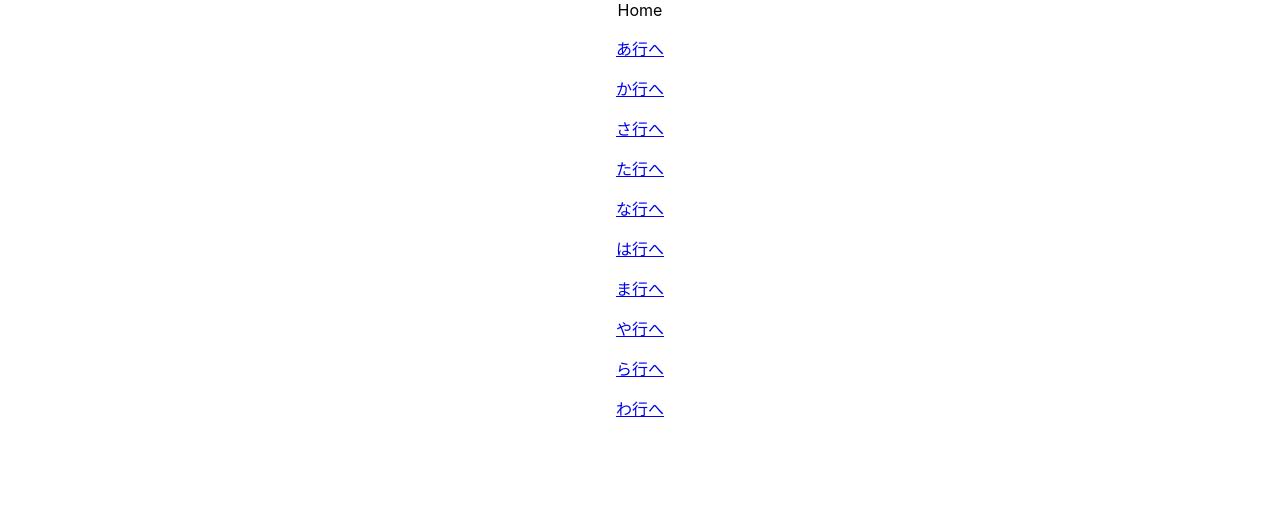
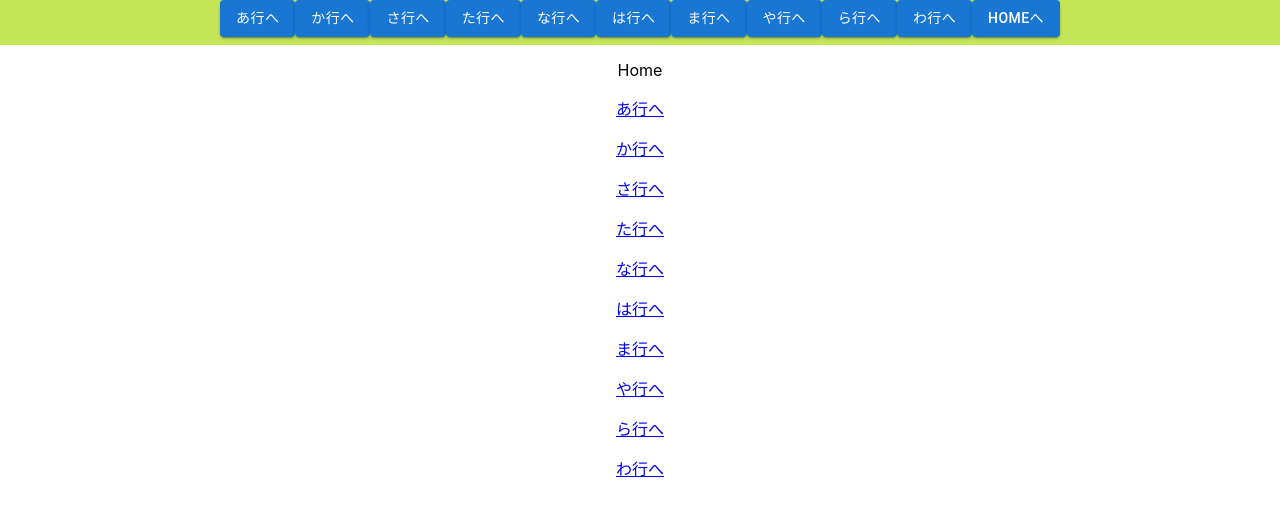
Before and after one commit to yorisanteam/react-list, a React (Create React App) app: page / in a window 1280 px wide. Shown: the top 516 px of the page. Built offline with nearby package versions, Linux system fonts and the light colour scheme.

Commit message:
リスト表示まで完成

```diff
--- a/package.json
+++ b/package.json
@@ -3,10 +3,15 @@
   "version": "0.1.0",
   "private": true,
   "dependencies": {
+    "@emotion/react": "^11.10.5",
+    "@emotion/styled": "^11.10.5",
+    "@mui/icons-material": "^5.10.9",
+    "@mui/material": "^5.10.13",
     "@testing-library/jest-dom": "^5.16.5",
     "@testing-library/react": "^13.4.0",
     "@testing-library/user-event": "^13.5.0",
     "react": "^18.2.0",
+    "react-burger-menu": "^3.0.8",
     "react-dom": "^18.2.0",
     "react-router-dom": "^6.4.3",
     "react-scripts": "5.0.1",
--- a/public/index.html
+++ b/public/index.html
@@ -24,7 +24,7 @@
       work correctly both with client-side routing and a non-root public URL.
       Learn how to configure a non-root public URL by running `npm run build`.
     -->
-    <title>React App</title>
+    <title>コミックリスト</title>
   </head>
   <body>
     <noscript>You need to enable JavaScript to run this app.</noscript>
--- a/src/App.jsx
+++ b/src/App.jsx
@@ -12,6 +12,7 @@ import TurnMA from './components/TurnMA.jsx';
 import TurnYA from './components/TurnYA.jsx';
 import TurnRA from './components/TurnRA.jsx';
 import TurnWA from './components/TurnWA.jsx';
+import Sidebar from './components/Sidebar.jsx';
 import NotFound from './components/NotFound.jsx';
 import { BrowserRouter, Routes, Route } from 'react-router-dom';
 
@@ -19,6 +20,12 @@ function App() {
 
   return (
     <div className="App">
+      <div className='outside'>
+        <div className='sidebar'>
+          <Sidebar />
+        </div>
+      </div>
+      <div className='contents'>
         <BrowserRouter>
           <Routes>
             <Route path="/" element={<Home />} />
@@ -36,6 +43,7 @@ function App() {
           </Routes>
         </BrowserRouter>
       </div>
+    </div>
   );
 }
 
--- a/src/components/Home.jsx
+++ b/src/components/Home.jsx
@@ -3,10 +3,10 @@ import { Link } from 'react-router-dom';
 
 function Home() {
   return (
-    <div>
+    <div className='home'>
         <div>Home</div>
         <div>
-            <p>{<Link to={'/A/'}>あ行へ</Link>}</p>
+            <p>{<Link to={'/A'}>あ行へ</Link>}</p>
             <p>{<Link to={'/KA'}>か行へ</Link>}</p>
             <p>{<Link to={'/SA'}>さ行へ</Link>}</p>
             <p>{<Link to={'/TA'}>た行へ</Link>}</p>
--- /dev/null
+++ b/src/components/Sidebar.jsx
@@ -0,0 +1,26 @@
+import React from 'react';
+import Button from '@mui/material/Button';
+
+
+function Sidebar(props) {
+
+  return (
+      <div>
+        <Button variant="contained" href="/A">あ行へ</Button>
+        <Button variant="contained" href="/KA">か行へ</Button>
+        <Button variant="contained" href="/SA">さ行へ</Button>
+        <Button variant="contained" href="/TA">た行へ</Button>
+        <Button variant="contained" href="/NA">な行へ</Button>
+        <Button variant="contained" href="/HA">は行へ</Button>
+        <Button variant="contained" href="/MA">ま行へ</Button>
+        <Button variant="contained" href="/YA">や行へ</Button>
+        <Button variant="contained" href="/RA">ら行へ</Button>
+        <Button variant="contained" href="/WA">わ行へ</Button>
+        <Button variant="contained" href="/">HOMEへ</Button>
+    </div>
+  )
+}
+
+
+
+export default Sidebar
--- a/src/components/TurnKA.jsx
+++ b/src/components/TurnKA.jsx
@@ -2,6 +2,7 @@ import React from 'react';
 import ComicList from '../comiclist.json';
 
 function turnKA(props) {
+    let nameASIN = "https://www.amazon.co.jp/dp/";
     let Clist = [];
     let ClistKA = [];
     let result = ComicList.sort(function(a,b){
@@ -12,7 +13,13 @@ function turnKA(props) {
         {(() => {
             for(let z in result){
                 if(result[z]["フリガナ"].slice(0,1) === 'カ' || result[z]["フリガナ"].slice(0,1) === 'ガ' || result[z]["フリガナ"].slice(0,1) === 'キ' || result[z]["フリガナ"].slice(0,1) === 'ギ' || result[z]["フリガナ"].slice(0,1) === 'ク' || result[z]["フリガナ"].slice(0,1) === 'グ' || result[z]["フリガナ"].slice(0,1) === 'ケ' || result[z]["フリガナ"].slice(0,1) === 'ゲ' || result[z]["フリガナ"].slice(0,1) === 'コ' || result[z]["フリガナ"].slice(0,1) === 'ゴ'){
-                    Clist = <li className='innerList'>{result[z]["タイトル"] + "    ASIN = "}<span className='red'>{ComicList[z]["ASIN"]}</span></li>;
+                    Clist = <li className='innerList'>
+                      <span>
+                        <a href={nameASIN + result[z]["ASIN"]} target="_blank" rel="noreferrer">{result[z]["タイトル"]}</a>
+                      </span>
+                      <span className='red'>
+                        {"　" + ComicList[z]["ASIN"]}
+                      </span></li>;
                     ClistKA.push(Clist);
                 }}
             return <ul className='tableList'>{ClistKA.map((val) => <li className='outList'>{val}</li>)}</ul>;
--- a/src/index.css
+++ b/src/index.css
@@ -30,3 +30,23 @@ code {
   padding: 0;
   margin: 10px 0px;
 }
+
+.outside{
+  position: fixed;
+  background-color: rgba(169, 219, 5, 0.667);
+  left: 50%;
+  width: 100%;
+  height: 5.6%;
+  transform: translateX(-50%);
+}
+.sidebar{
+  z-index: 1;
+}
+
+.contents{
+  padding-top:30px;
+}
+
+.home{
+  padding-top:30px;
+}
```
Also changed, not shown: src/components/TurnA.jsx (+5 -5 lines), src/chii.PNG (added), 1 other file (tests, documents, lock files or other folders). Lines whose indentation alone changed are shown as unchanged.
